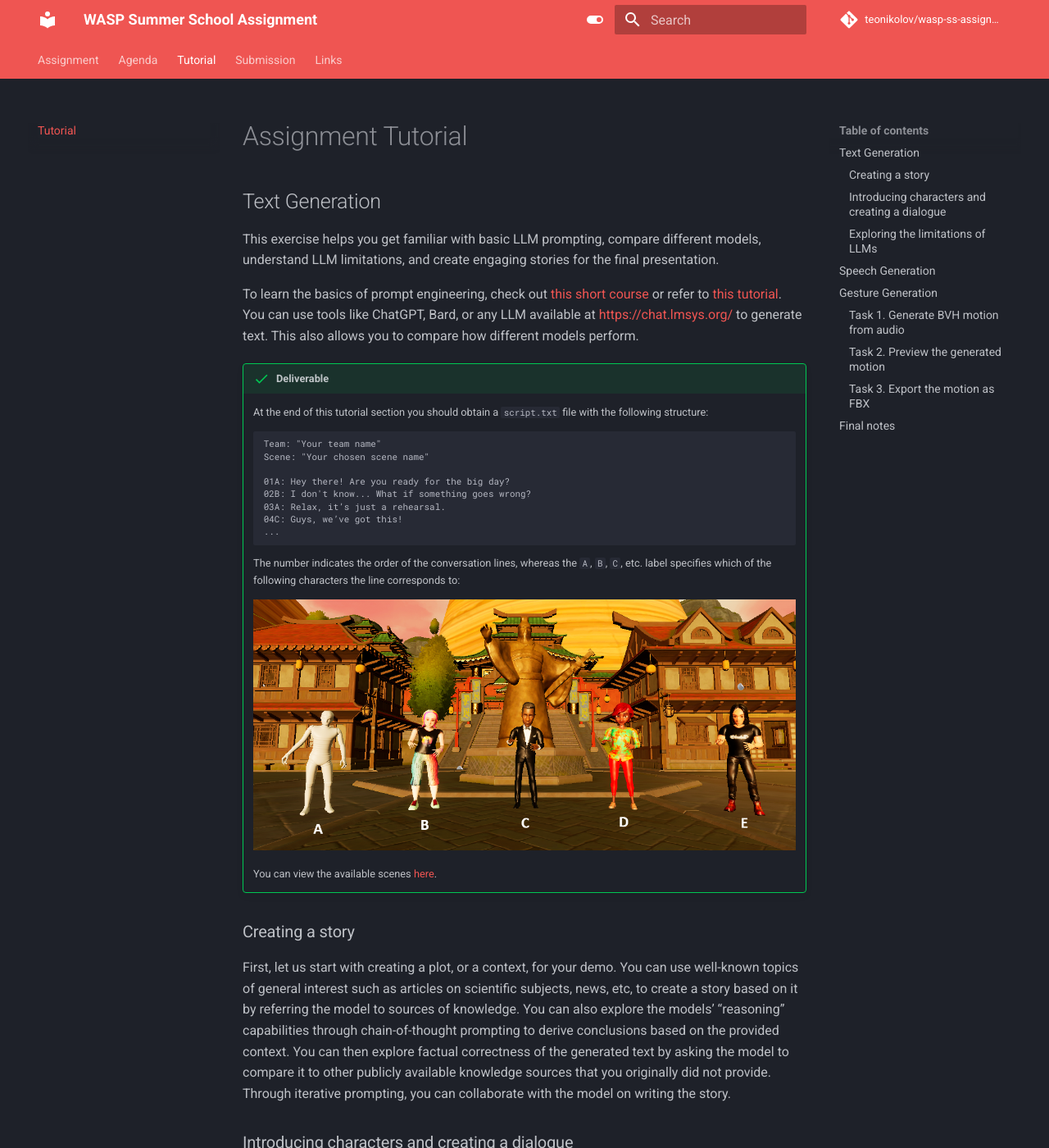
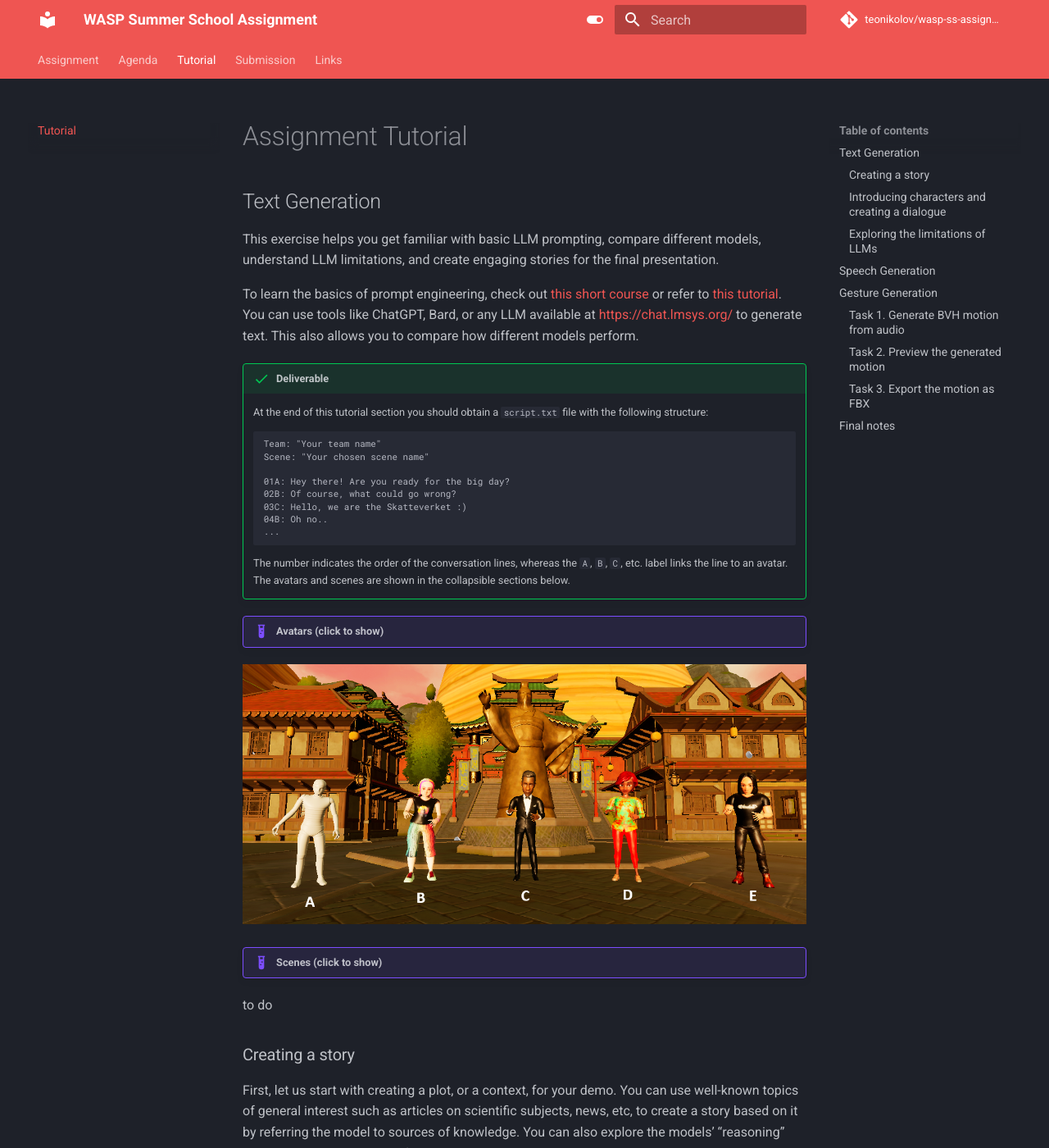
Before and after one commit to TeoNikolov/wasp-ss-assignment, an MkDocs documentation site: the page built from docs/tutorial.md, in a window 1280 px wide and 1400 px high. Shown: the whole window at 82% size. Built offline with MkDocs 1.6.1 and Material for MkDocs 9.7.7, drawn with Linux system fonts in a browser that asks for light colours; comment, search, counter and statistics services are not loaded; some of the changed text lies outside the part shown.

Commit message:
Update tutorial.md

````diff
--- a/docs/tutorial.md
+++ b/docs/tutorial.md
@@ -15,17 +15,21 @@ To learn the basics of prompt engineering, check out [this short course](https:/
     Scene: "Your chosen scene name"
 
     01A: Hey there! Are you ready for the big day?
-    02B: I don't know... What if something goes wrong?
-    03A: Relax, it’s just a rehearsal.
-    04C: Guys, we’ve got this!
+    02B: Of course, what could go wrong?
+    03C: Hello, we are the Skatteverket :)
+    04B: Oh no..
     ...
     ```
 
-    The number indicates the order of the conversation lines, whereas the `A`, `B`, `C`, etc. label specifies which of the following characters the line corresponds to:
+    The number indicates the order of the conversation lines, whereas the `A`, `B`, `C`, etc. label links the line to an avatar. The avatars and scenes are shown in the collapsible sections below.
 
-    ![](./assets/images/avatars.png)
+!!! example "Avatars (click to show)"
 
-    You can view the available scenes [here](./submission.md).
+   ![](./assets/images/avatars.png)
+
+!!! example "Scenes (click to show)"
+
+   to do
 
 ### Creating a story
 
@@ -66,8 +70,8 @@ The instructions to generate audio are in your Python notebooks on *Canvas*.
     ```
     01A.wav
     02B.wav
-    03A.wav
-    04C.wav
+    03C.wav
+    04B.wav
     ```
 
 ## Gesture Generation
@@ -86,13 +90,13 @@ We'll use web servers hosted by WASP to generate gestures. If you're interested
     ```
     01A.bvh
     02B.bvh
-    03A.bvh
-    04C.bvh
+    03C.bvh
+    04B.bvh
 
     01A.fbx
     02B.fbx
-    03A.fbx
-    04C.fbx
+    03C.fbx
+    04B.fbx
     ```
 
 ### Task 1. Generate BVH motion from audio
````
